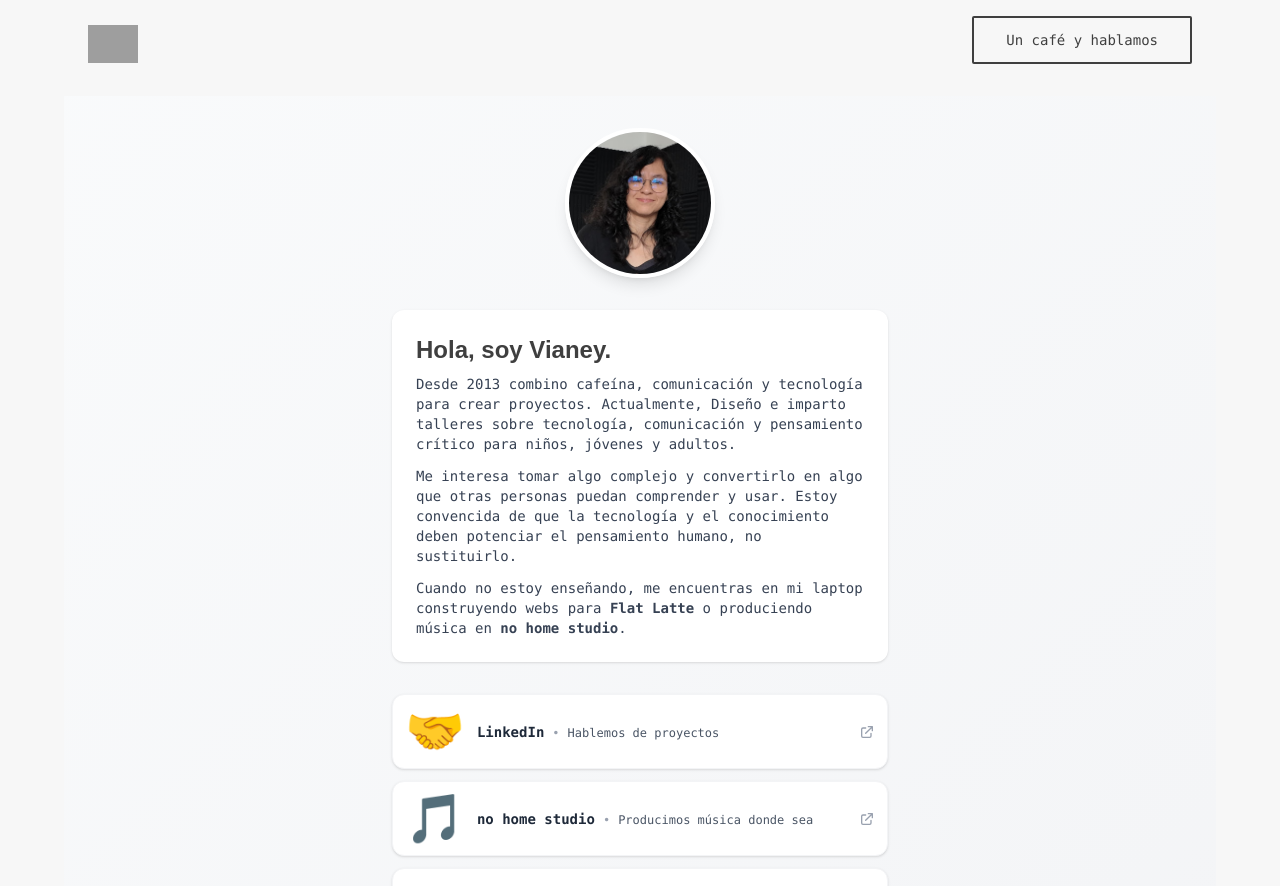
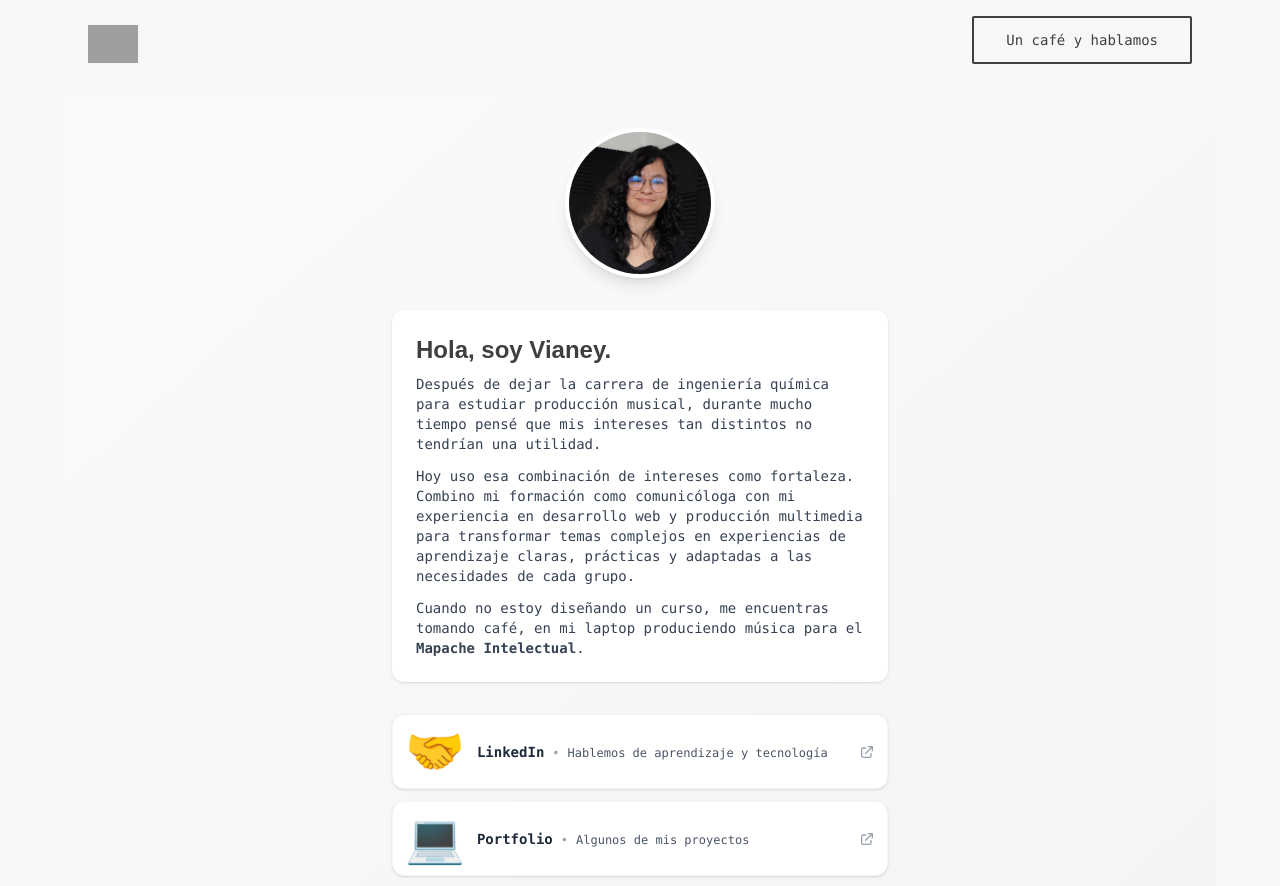
Before and after one commit to okvianey/flatlatte-next, a Next.js app: page /okvianey in a window 1280 px wide. Shown: the top 886 px of the page. Built offline with nearby package versions, Linux system fonts and the light colour scheme; grey boxes are pictures that could not be loaded; a web font is replaced by a local one.

Commit message:
actualización de perfil personal

```diff
--- a/app/components/sections/Footer.js
+++ b/app/components/sections/Footer.js
@@ -17,10 +17,10 @@ export default function Footer() {
           className="flex order-1 justify-evenly items-center gap-4 text-xs">
 
 
-          <ButtonHighlight url="/okvianey"
+          {/* <ButtonHighlight url="/okvianey"
           >
             Sobre mi
-          </ButtonHighlight>
+          </ButtonHighlight> */}
 
           <ButtonHighlight url="/proyectos"
           >
--- a/app/layout.js
+++ b/app/layout.js
@@ -6,18 +6,8 @@ import Footer from "@/components/sections/Footer";
 
 export const metadata = {
   title: 'Flatlatte - Desarrollo Web',
-  description: 'Diseño y desarrollo web especializado para emprendedores creativos',
+  description: 'Creamos sitios bonitos para cafeterías y emprendedores.',
 };
-
-
-// const jetBrains = JetBrains_Mono({
-//   variable: "--font-mono",
-//   subsets: ["latin"],
-// });
-// const ibmPlexSans = IBM_Plex_Sans({
-//   variable: "--font-jetBrains-mono",
-//   subsets: ["latin"],
-// });
 
 const monaSans = Mona_Sans({
   variable: "--font-mona-sans",
--- a/app/okvianey/page.js
+++ b/app/okvianey/page.js
@@ -8,40 +8,41 @@ export default function Okvianey() {
       image: "/assets/img/dia.jpg",
       alt: "LinkedIn",
       text: "LinkedIn",
-      description: "Hablemos de proyectos",
+      description: "Hablemos de aprendizaje y tecnología",
       emoji: "🤝"
+    },
+    {
+      href: "https://okvianey.github.io/",
+      image: "/assets/img/web-portfolio.webp",
+      alt: "Portfolio",
+      text: "Portfolio",
+      description: "Algunos de mis proyectos",
+      emoji: "💻"
     },
     {
       href: "https://youtube.com/@nohomestudio",
       image: "/assets/img/nohomestudio.jpg",
       alt: "nohome studio",
       text: "no home studio",
-      description: "Producimos música donde sea",
+      description: "Producimos música mapachosa",
       emoji: "🎵"
     },
-    {
-      href: "https://flatlatte.com/",
-      image: "/assets/img/flatlatte.webp",
-      alt: "Flat Latte",
-      text: "Flat Latte",
-      description: "Sitios Web para cafeterías",
-      emoji: "💻"
-    },
-    {
-      href: "https://okvianey.github.io/",
-      image: "/assets/img/web-portfolio.webp",
-      alt: "Portfolio",
-      text: "Portfolio",
-      description: "English version",
-      emoji: "🌐"
-    },
+    // {
+    //   href: "https://flatlatte.com/",
+    //   image: "/assets/img/flatlatte.webp",
+    //   alt: "Flat Latte",
+    //   text: "Flat Latte",
+    //   description: "Sitios Web para cafeterías",
+    //   emoji: "💻"
+    // },
+
     {
       href: "https://www.instagram.com/okvianey",
       image: "/assets/img/dia.jpg",
       alt: "Mi día a día",
       text: "Mi día a día",
       description: "Creando algo nuevo",
-      emoji: "📱"
+      emoji: "☕️"
     }
   ];
 
@@ -71,13 +72,13 @@ export default function Okvianey() {
                 </h3> */}
             <div className="text-gray-700 text-sm space-y-3">
               <p>
-                Desde 2013 combino cafeína, comunicación y tecnología para crear proyectos. Actualmente, Diseño e imparto talleres sobre tecnología, comunicación y pensamiento crítico para niños, jóvenes y adultos.
+                Después de dejar la carrera de ingeniería química para estudiar producción musical, durante mucho tiempo pensé que mis intereses tan distintos no tendrían una utilidad.
+                </p>
+              <p>
+                Hoy uso esa combinación de intereses como fortaleza. Combino mi formación como comunicóloga con mi experiencia en desarrollo web y producción multimedia para transformar temas complejos en experiencias de aprendizaje claras, prácticas y adaptadas a las necesidades de cada grupo.
               </p>
               <p>
-                Me interesa tomar algo complejo y convertirlo en algo que otras personas puedan comprender y usar. Estoy convencida de que la tecnología y el conocimiento deben potenciar el pensamiento humano, no sustituirlo.
-              </p>
-              <p>
-                Cuando no estoy enseñando, me encuentras en mi laptop construyendo webs para <strong>Flat Latte</strong> o produciendo música en <strong>no home studio</strong>.
+                Cuando no estoy diseñando un curso, me encuentras tomando café, en mi laptop produciendo música para el <strong>Mapache Intelectual</strong>.
               </p>
 
             </div>
```
